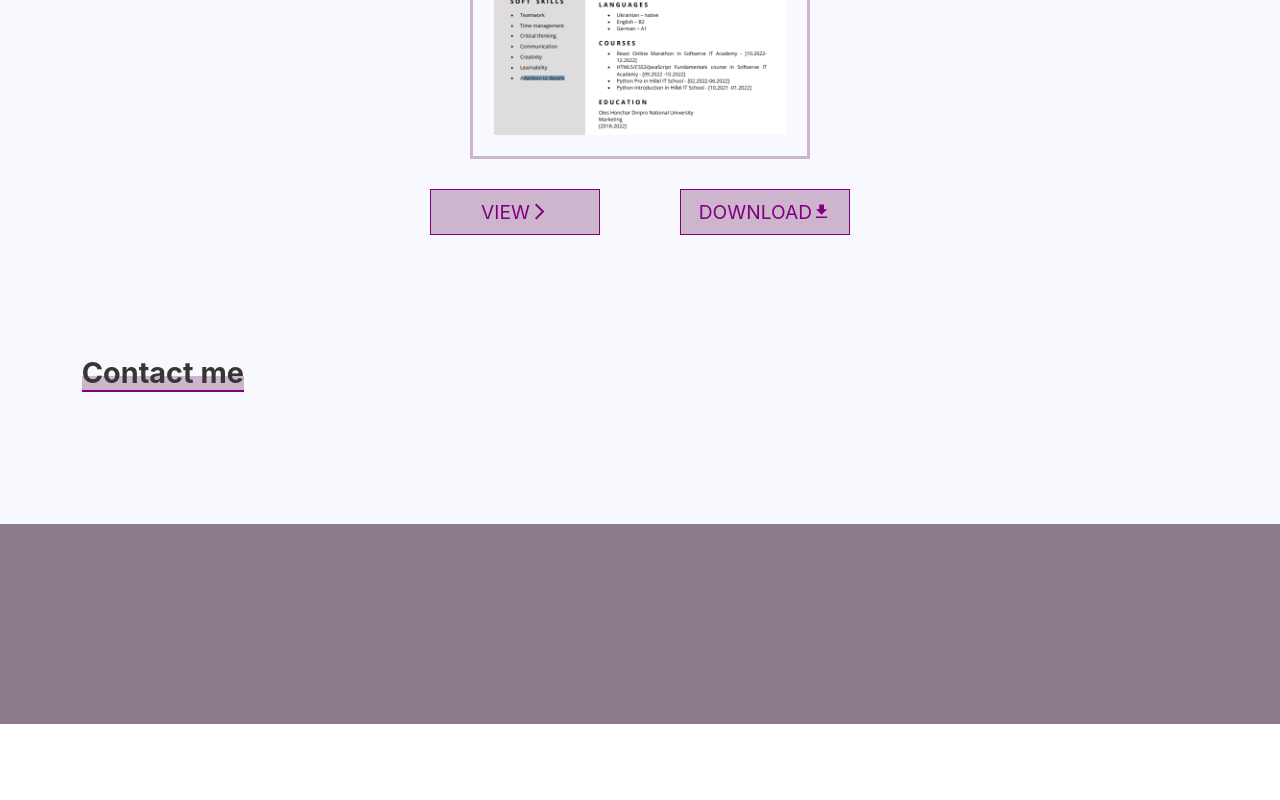
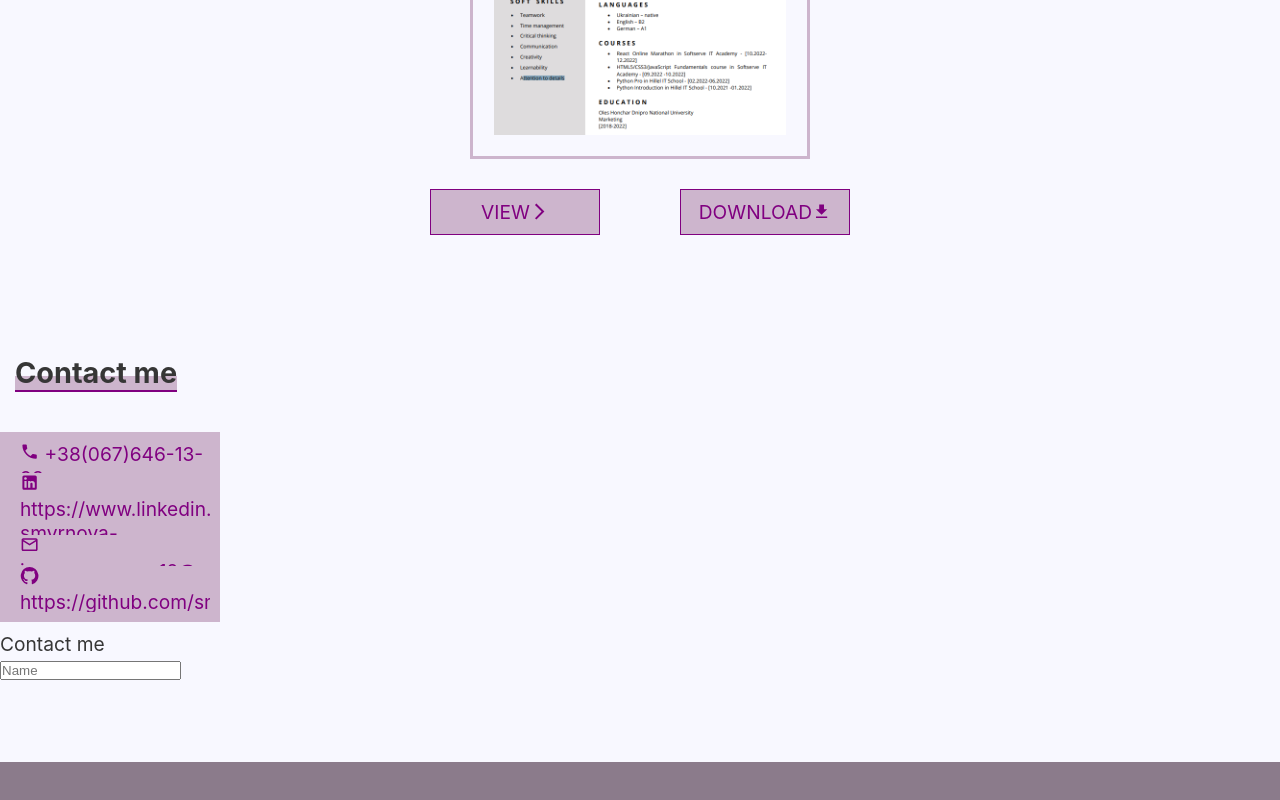
Before and after one commit to smyrnova-iryna/portfolio, a React (Create React App) app in the folder portfolio-website/: page / in a window 1280 px wide. Shown: the part 3660-4460 px from the top of the page. Before the commit the page ends 4384 px from the top, so only its background shows below. Built offline with nearby package versions, Linux system fonts and the light colour scheme.

Commit message:
Add ContactMe block content

```diff
--- a/portfolio-website/src/App.css
+++ b/portfolio-website/src/App.css
@@ -612,6 +612,46 @@
 
 /* CV styles////////////////////////////////////////////////////////////////////////////////////////////////////////// */
 
+/* Contact Me styles////////////////////////////////////////////////////////////////////////////////////////////////// */
+
+.ContactMe-Link {
+  border: none;
+  background: none;
+  text-decoration: none;
+  color: var(--first-details-color)
+}
+
+.ContactMe-Link:hover {
+  color: var(--second-details-color);
+}
+
+.ContactMe-Heading {
+  margin-left: 15px;
+}
+
+.ContactMe-Block {
+  display: flex;
+  flex-direction: column;
+}
+
+.ContactMe-Contacts-Container {
+  display: flex;
+  flex-direction: column;
+  align-items: flex-start;
+  background-color: var(--third-details-color);
+  justify-content: space-evenly;
+  padding: 10px;
+  width: 220px;
+  height: 190px;
+}
+
+.ContactMe-Section-Container {
+  padding-left: 0;
+  margin-left: 0;
+}
+
+/* Contact Me styles////////////////////////////////////////////////////////////////////////////////////////////////// */
+
 /* Skills styles////////////////////////////////////////////////////////////////////////////////////////////////////// */
 
 .Footer {
--- a/portfolio-website/src/App.js
+++ b/portfolio-website/src/App.js
@@ -15,6 +15,7 @@ import ArrowForwardIosIcon from '@mui/icons-material/ArrowForwardIos';
 import DownloadIcon from '@mui/icons-material/Download';
 import LinkedInIcon from '@mui/icons-material/LinkedIn';
 import GitHubIcon from '@mui/icons-material/GitHub';
+import LocalPhoneIcon from '@mui/icons-material/LocalPhone';
 
 import { gsap } from "gsap";
 
@@ -147,7 +148,8 @@ function App() {
 
     }
 
-  }, [animateWebsiteLinkTo, animateWebsiteLinkFrom])
+  }, [animateWebsiteLinkTo, animateWebsiteLinkFrom]);
+
 
 
   return (
@@ -159,7 +161,7 @@ function App() {
               <button className="Header-Button Header-Animated-Element" onClick={() => {changeLanguage(dataUkr)}}>UKR</button>
           </div>
             <div className="Header-Links-Container">
-              <a className="Header-Link Header-Animated-Element" href={`mailto:${currentData.header.email}`}><MailOutlineIcon className='Header-Email-Icon'/></a>
+              <a className="Header-Link Header-Animated-Element" href={currentData.header.emailHref}><MailOutlineIcon className='Header-Email-Icon'/></a>
               <a className="Header-Link Header-Animated-Element" href={currentData.header.linkedInHref}>{currentData.header.linkedIn}</a>
             </div>
         </div>
@@ -302,16 +304,22 @@ function App() {
                 </div>
           </div>
         </article>
-        <article className="Standart-Section-Container">
+        <article className="Standart-Section-Container ContactMe-Section-Container">
           <div className="ContactMe-anchor" id="ContactMe"></div>
-          <h2 className="Standart-Heading">{currentData.mainSection.contactMe.heading}</h2>
-          <div className="Standart-Block">
+          <h2 className="Standart-Heading ContactMe-Heading">{currentData.mainSection.contactMe.heading}</h2>
+          <div className="Standart-Block ContactMe-Block">
                <div className="ContactMe-Contacts-Container">
-
+                  <a href={currentData.mainSection.about.phoneNumber} className="Standart-List-Container ContactMe-Link"><LocalPhoneIcon className='Standart-Icon' /> {currentData.mainSection.about.phoneNumberTitle}</a>
+                  <a href={currentData.header.linkedInHref} className="Standart-List-Container ContactMe-Link"><LinkedInIcon className='Standart-Icon' /> {currentData.header.linkedInHref}</a>
+                  <a href={currentData.header.emailHref} className="Standart-List-Container ContactMe-Link"><MailOutlineIcon className='Standart-Icon' /> {currentData.header.email}</a>
+                  <a href={currentData.mainSection.contactMe.contactsList.github} className="Standart-List-Container ContactMe-Link"><GitHubIcon className='Standart-Icon' /> {currentData.mainSection.contactMe.contactsList.github}</a>
                 </div>
-               <div className="ContactMe-Contact-Form-Container">
-
-               </div>
+               <form className="ContactMe-Contact-Form-Container">
+                  <p>{currentData.mainSection.contactMe.contactForm.title}</p>
+                  <input placeholder={currentData.mainSection.contactMe.contactForm.name}></input>
+                  {/* <input>{currentData.mainSection.contactMe.contactForm.subject}</input> */}
+                  {/* <input>{currentData.mainSection.contactMe.contactForm.contactInformation}</input> */}
+               </form>
           </div>
         </article>
       </section>
--- a/portfolio-website/src/data/dataEn.js
+++ b/portfolio-website/src/data/dataEn.js
@@ -4,6 +4,7 @@ const dataEn = {
         linkedIn: "LinkedIn",
         linkedInHref: "https://www.linkedin.com/in/iryna-smyrnova-74461a261/",
         email: "iryna.smyrnova12@gmail.com",
+        emailHref: "mailto:iryna.smyrnova12@gmail.com",
         navItems: ["Portfolio", "Experience", "Skills", "CV", "ContactMe"],
 
     },
@@ -131,7 +132,7 @@ const dataEn = {
             contactForm: {
                 title: "Contact me",
                 name: "Name",
-                subject: "Subject",
+                subject: "Message",
                 contactInformation: "Contact information"
             }
         }
```
